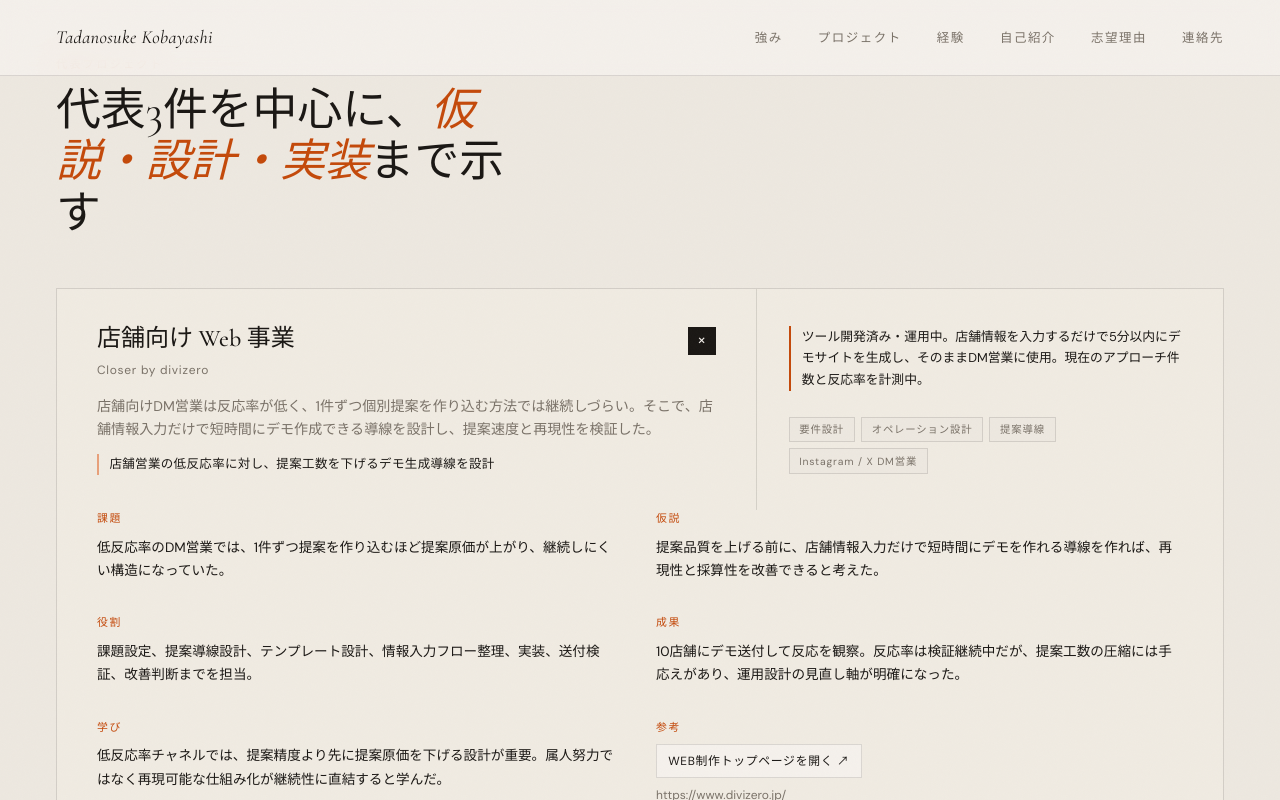
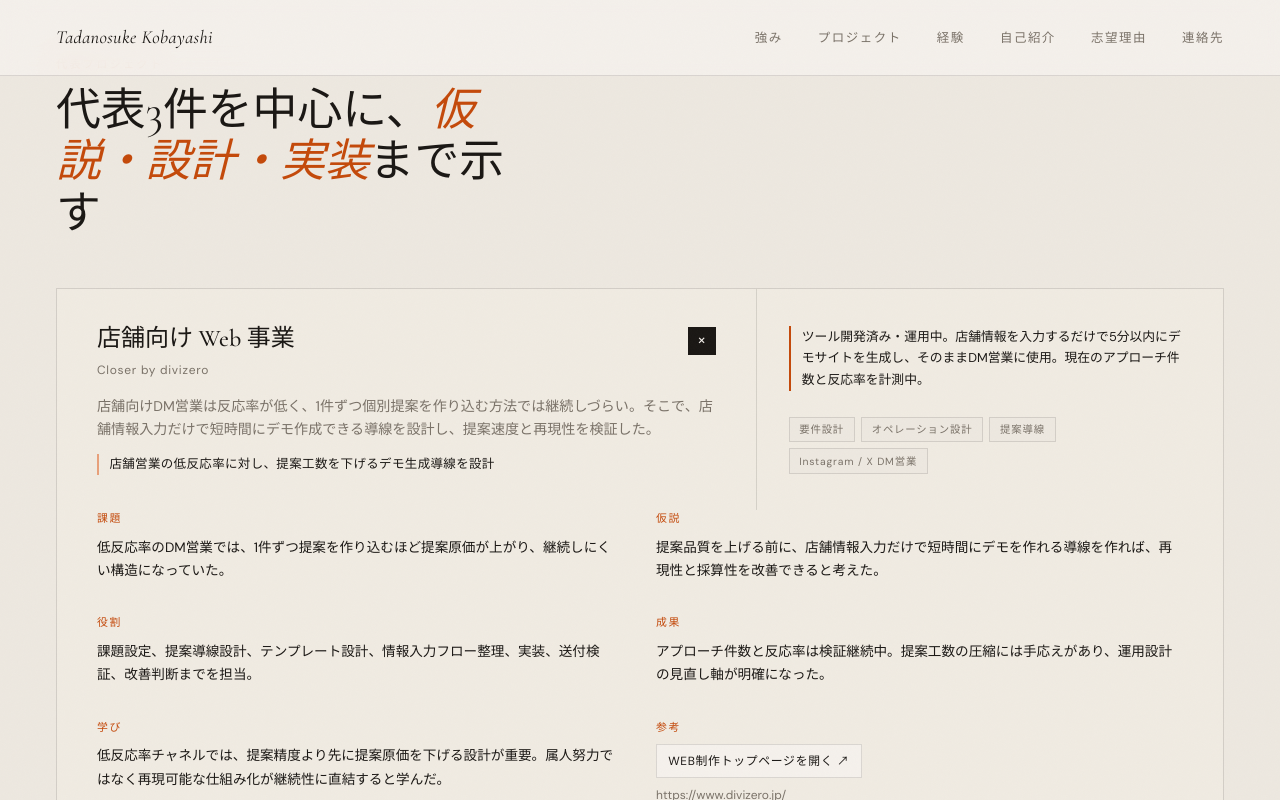
Before and after one commit to closer-official/company-homepage, a Next.js app: page /portfolio in a window 1280 px wide. Both pictures are taken after a click on the button 640 px from the left and 1992 px from the top of the page. Shown: the part 1592-2392 px from the top of the page. Built offline with nearby package versions, Linux system fonts and the light colour scheme; no server answers; a web font is replaced by a local one.

Commit message:
deploy: 2026-04-27 02:05:25

```diff
--- a/src/app/portfolio/PortfolioClient.tsx
+++ b/src/app/portfolio/PortfolioClient.tsx
@@ -70,6 +70,9 @@ export default function PortfolioClient({
   const liveStatusText = liveMetrics
     ? `ツール開発済み・運用中。店舗情報を入力するだけで5分以内にデモサイトを生成し、そのままDM営業に使用。現在${liveMetrics.approachedCount}件にアプローチ中、反応率${liveMetrics.responseRate.toFixed(2)}%`
     : "ツール開発済み・運用中。店舗情報を入力するだけで5分以内にデモサイトを生成し、そのままDM営業に使用。現在のアプローチ件数と反応率を計測中。";
+  const p1ResultText = liveMetrics
+    ? `現在${liveMetrics.approachedCount}件にアプローチし、反応率は${liveMetrics.responseRate.toFixed(2)}%。反応率は検証継続中だが、提案工数の圧縮には手応えがあり、運用設計の見直し軸が明確になった。`
+    : "アプローチ件数と反応率は検証継続中。提案工数の圧縮には手応えがあり、運用設計の見直し軸が明確になった。";
 
   return (
     <div className={`portfolio-root ${fontVariableClass}`.trim()}>
@@ -268,9 +271,7 @@ export default function PortfolioClient({
               </div>
               <div>
                 <div className="detail-label">成果</div>
-                <div className="detail-text">
-                  10店舗にデモ送付して反応を観察。反応率は検証継続中だが、提案工数の圧縮には手応えがあり、運用設計の見直し軸が明確になった。
-                </div>
+                <div className="detail-text">{p1ResultText}</div>
               </div>
               <div>
                 <div className="detail-label">学び</div>
```
